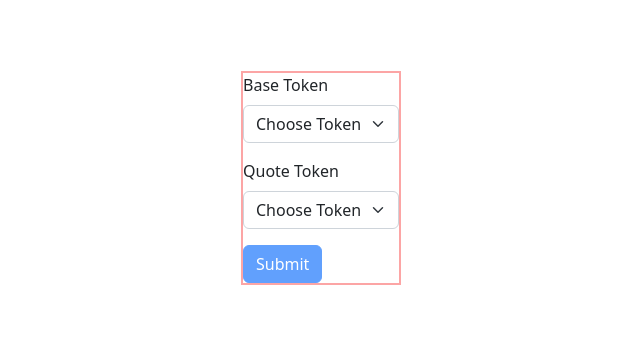
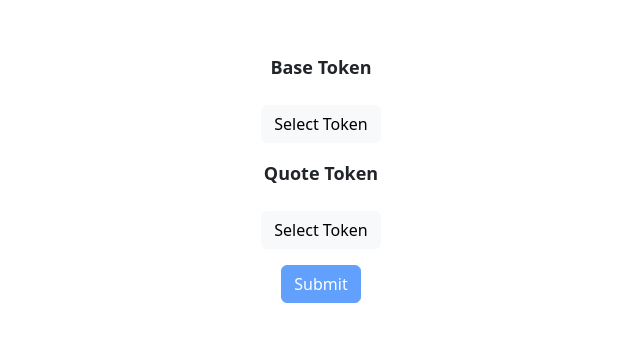
Before and after one commit to chuxmykel/risk, a Next.js app: page / in a window 1280 px wide. Shown: the part 222-564 px from the top of the page, without its empty margins (319-959 px from the left). Built offline with nearby package versions, Linux system fonts and the light colour scheme.

Commit message:
add some styling

```diff
--- a/next.config.js
+++ b/next.config.js
@@ -2,10 +2,16 @@
 const nextConfig = {
   reactStrictMode: true,
   images: {
-    remotePatterns: [{
-      protocol: "https",
-      hostname: "assets.coingecko.com"
-    }],
+    remotePatterns: [
+      {
+        protocol: "https",
+        hostname: "assets.coingecko.com",
+      },
+      {
+        protocol: "https",
+        hostname: "tokens.1inch.io",
+      }
+    ],
   },
 }
 
--- a/src/components/exchange-form.tsx
+++ b/src/components/exchange-form.tsx
@@ -28,10 +28,10 @@ const ExchangeForm: React.FC<ExchangeFormProps> = () => {
   }
 
   return (
-    <div className='border-2 border-red-300'>
-      <Form onSubmit={handleSubmit}>
-        <Form.Group className="mb-3">
-          <Form.Label>Base Token</Form.Label>
+    <div className='flex justify-center min-w-full'>
+      <Form onSubmit={handleSubmit} className='flex flex-col items-center w-96'>
+        <Form.Group className="mb-3 flex flex-col items-center justify-center flex-1">
+          <Form.Label className='font-bold text-lg mb-4'>Base Token</Form.Label>
           <TokenDropdown
             tokens={supportedTokens}
             selectedToken={baseToken}
@@ -39,8 +39,8 @@ const ExchangeForm: React.FC<ExchangeFormProps> = () => {
           />
         </Form.Group>
 
-        <Form.Group className="mb-3">
-          <Form.Label>Quote Token</Form.Label>
+        <Form.Group className="mb-3 flex flex-col items-center justify-center flex-1">
+          <Form.Label className='font-bold text-lg mb-4'>Quote Token</Form.Label>
           <TokenDropdown
             tokens={supportedTokens}
             selectedToken={quoteToken}
--- a/src/components/token-dropdown.tsx
+++ b/src/components/token-dropdown.tsx
@@ -1,9 +1,8 @@
-import React from 'react'
-// import Image from 'next/image'
-import Form from "react-bootstrap/Form";
+import { useState } from 'react';
+import Image from 'next/image'
+import Button from 'react-bootstrap/Button';
 
 import { Token } from '@/types';
-// import { supportedTokens } from '@/constants';
 
 interface TokenDropdownProps {
   selectedToken: Token | null;
@@ -16,40 +15,66 @@ const TokenDropdown: React.FC<TokenDropdownProps> = ({
   setSelectedToken,
   tokens
 }) => {
-  function handleChange(e: any) {
-    const tokenName = e.target.value;
+  const [showTokenMenu, setShowTokenMenu] = useState<boolean>(false);
+  function handleClick(tokenName: string) {
     setSelectedToken(tokenName);
+    setShowTokenMenu(false);
   }
 
+  function toggleTokenMenu() {
+    setShowTokenMenu((prev: boolean) => !prev);
+  }
   return (
-    <Form.Select name="tokens" onChange={handleChange}>
-      {!selectedToken && <option>Choose Token</option>}
-      {tokens.map(token => {
-        // return (
-        //   <div key={token.name}>
-        //
-        //     <div className='flex'>
-        //       <div>
-        //         <Image
-        //           src={token.logoURI}
-        //           alt={token.name}
-        //           width={25}
-        //           height={25}
-        //         />
-        //       </div>
-        //
-        //       <option value={token.name}>{token.name}</option>
-        //     </div>
-        //   </div>
-        // );
-        return (
-          <option key={token.name} value={token.name} selected={token.name === selectedToken?.name}>
-            {token.symbol}
-          </option>
-        );
-      })}
-    </Form.Select>
+    <div className='relative'>
+      <Button onClick={toggleTokenMenu} variant='light'>
+        {selectedToken ? (<TokenNameAndLogo token={selectedToken} />) : "Select Token"}
+      </Button>
+
+      <>
+        {showTokenMenu && (
+          <div
+            className='absolute -right-1/2 top-12 bg-white border border-slate-50 w-60 z-10 p-4 rounded-lg'
+          >
+            <div className='flex flex-col gap-3 items-center'>
+
+              {tokens.map(token => {
+                return (
+                  <div
+                    className='hover:bg-slate-100 cursor-pointer w-full flex justify-center'
+                    onClick={() => handleClick(token.name)}
+                  >
+                    <TokenNameAndLogo
+                      token={token}
+                    />
+                  </div>
+                );
+              })}
+            </div>
+          </div>
+        )}
+      </>
+    </div>
   );
 }
 
 export default TokenDropdown;
+
+interface TokenNameAndLogoProps {
+  token: Token;
+}
+
+const TokenNameAndLogo: React.FC<TokenNameAndLogoProps> = ({ token }) => {
+  return (
+    <div className='flex w-full gap-2 h-full items-center justify-start p-2'>
+      <div>
+        <Image
+          src={token.logoURI}
+          alt={token.name}
+          width={20}
+          height={20}
+        />
+      </div>
+      <span>{token.symbol}</span>
+    </div>
+  );
+}
--- a/src/pages/order-book/[quoteToken]/[baseToken]/index.tsx
+++ b/src/pages/order-book/[quoteToken]/[baseToken]/index.tsx
@@ -4,6 +4,7 @@ import useWebSocket, { ReadyState } from 'react-use-websocket';
 
 import OrderBookTable from "../../components/order-book-table";
 import { Order } from "@/types";
+import { getTokenDetails } from "@/utils";
 
 
 interface OrderBookState {
@@ -16,6 +17,8 @@ const OrderBook = () => {
   const baseUrl = "https://api.0x.org/orderbook/v1";
   const baseToken: string = router.query.baseToken as string;
   const quoteToken: string = router.query.quoteToken as string;
+  // const baseToken = "0xa0b86991c6218b36c1d19d4a2e9eb0ce3606eb48";
+  // const quoteToken = "0xc02aaa39b223fe8d0a0e5c4f27ead9083c756cc2";
   const [orderBook, setOrderBook] = useState<OrderBookState>({
     bids: [],
     asks: [],
@@ -62,10 +65,16 @@ const OrderBook = () => {
 
         return mappedRecord;
       };
-      setOrderBook({
+      const newOrderBook = {
         asks: data.asks.records.map(orderMapper),
         bids: data.bids.records.map(orderMapper),
-      });
+      };
+
+      // Slice the array to make sure the order book is symmetrical.
+      const minLength = Math.min(newOrderBook.bids.length, newOrderBook.asks.length);
+      newOrderBook.asks = newOrderBook.asks.slice(0, minLength);
+      newOrderBook.bids = newOrderBook.bids.slice(0, minLength);
+      setOrderBook(newOrderBook);
     })();
   }, [baseToken, quoteToken, readyState]);
 
@@ -78,14 +87,13 @@ const OrderBook = () => {
     console.log(`The websocket is currently : ${connectionStatus}`);
   }, [readyState]);
 
-  return orderBook && (
-    <div>
-      <OrderBookTable
-        orders={orderBook.asks}
-        type="ask"
-        baseToken={baseToken}
-        quoteToken={quoteToken}
-      />
+  return (
+    <main className="flex flex-col">
+      <div className="flex justify-center py-5">
+        <h1>{`${getTokenDetails(quoteToken).symbol}/${getTokenDetails(baseToken).symbol}`}</h1>
+      </div>
+      {orderBook && (
+        <div className="flex flex-1 gap-10 justify-center px-40">
           <OrderBookTable
             orders={orderBook.bids}
             type="bid"
@@ -93,7 +101,15 @@ const OrderBook = () => {
             quoteToken={quoteToken}
             reverse
           />
+          <OrderBookTable
+            orders={orderBook.asks}
+            type="ask"
+            baseToken={baseToken}
+            quoteToken={quoteToken}
+          />
         </div>
+      )}
+    </main>
   );
 }
 
--- a/src/pages/order-book/components/order-book-table.tsx
+++ b/src/pages/order-book/components/order-book-table.tsx
@@ -1,4 +1,5 @@
 import React from 'react'
+import Table from 'react-bootstrap/Table';
 
 import { Order } from '@/types';
 import {
@@ -43,7 +44,7 @@ const OrderBookTable: React.FC<OrderBookTableProps> = ({
         break;
       }
     }
-    return price.toFixed(2);
+    return price.toString();
   };
 
   function getQuantity(order: Order) {
@@ -52,32 +53,33 @@ const OrderBookTable: React.FC<OrderBookTableProps> = ({
       makerAmount,
     } = getActualOrderAmount(order);
     const quantity = type === "bid" ? makerAmount : takerAmount;
-    return quantity.toFixed(4);
+    return quantity.toString();
   }
 
-  function getCurrentTotal(order: Order, orderIndex: number) {
+  function getCurrentTotal(orderIndex: number) {
     let total = 0;
     for (let i = 0; i <= orderIndex; i++) {
       total += parseFloat(getQuantity(orders[i]));
     }
-    return total.toFixed(2);
+    return total.toString();
   }
 
   function getOrdersUI() {
     const ordersUI = orders
-      .filter(order => parseFloat(getQuantity(order)) > 0.00001)
       .map((order, idx) => {
 
         return (
           <tr key={order.orderHash}>
-            <td>
-              {getPrice(order)}
+            <td
+              className={`${type === "bid" ? "text-green-600" : "text-red-600"} w-full`}
+            >
+              {parseFloat(getPrice(order)).toFixed(2)}
             </td>
             <td>
               {getQuantity(order)}
             </td>
             <td>
-              {getCurrentTotal(order, idx)}
+              {getCurrentTotal(idx)}
             </td>
           </tr>
         );
@@ -92,20 +94,25 @@ const OrderBookTable: React.FC<OrderBookTableProps> = ({
   // for ASKS, the total is cummulative from top to bottom on the fullscreen, bottom to top on in comparison
 
   return (
-    <div>
-      <h1>{type === "bid" ? "BIDS" : "ASKS"}</h1>
-      <table className={`${type === "bid" ? "text-green-600" : "text-red-600"}`}>
+    <div className='w-full'>
+      <Table hover variant="dark">
         <thead>
           <tr>
-            <th>{`Price(${getTokenDetails(baseToken).symbol})`}</th>
-            <th>{`Quantity(${getTokenDetails(quoteToken).symbol})`}</th>
-            <th>{`Total(${getTokenDetails(quoteToken).symbol})`}</th>
+            <th>
+              {`Price(${getTokenDetails(baseToken).symbol})`}
+            </th>
+            <th>
+              {`Quantity(${getTokenDetails(quoteToken).symbol})`}
+            </th>
+            <th>
+              {`Total(${getTokenDetails(quoteToken).symbol})`}
+            </th>
           </tr>
         </thead>
         <tbody>
           {getOrdersUI()}
         </tbody>
-      </table>
+      </Table>
     </div>
   )
 }
--- a/src/utils/index.ts
+++ b/src/utils/index.ts
@@ -10,8 +10,8 @@ export function getTokenDetails(tokenAddress: string): Token {
 export function getActualOrderAmount(order: Order) {
   const takerTokenDetails = getTokenDetails(order.takerToken);
   const makerTokenDetails = getTokenDetails(order.makerToken);
-  const takerAmount = parseFloat(order.takerAmount) / 10 ** takerTokenDetails.decimals;
-  const makerAmount = parseFloat(order.makerAmount) / 10 ** makerTokenDetails.decimals;
+  const takerAmount = parseFloat(order.takerAmount) / (10 ** takerTokenDetails.decimals);
+  const makerAmount = parseFloat(order.makerAmount) / (10 ** makerTokenDetails.decimals);
   return {
     takerAmount,
     makerAmount,
```
Lines whose indentation alone changed are shown as unchanged.
